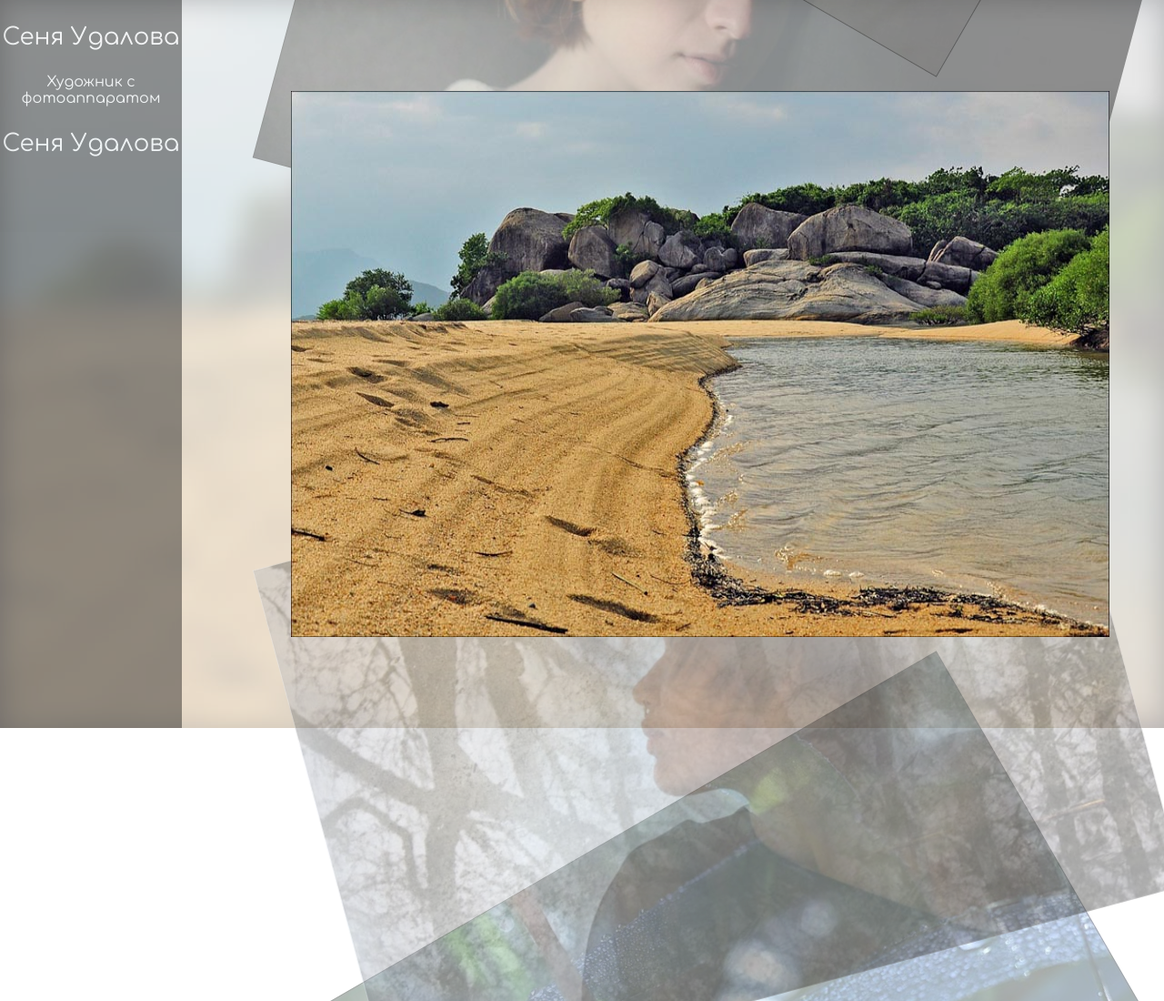
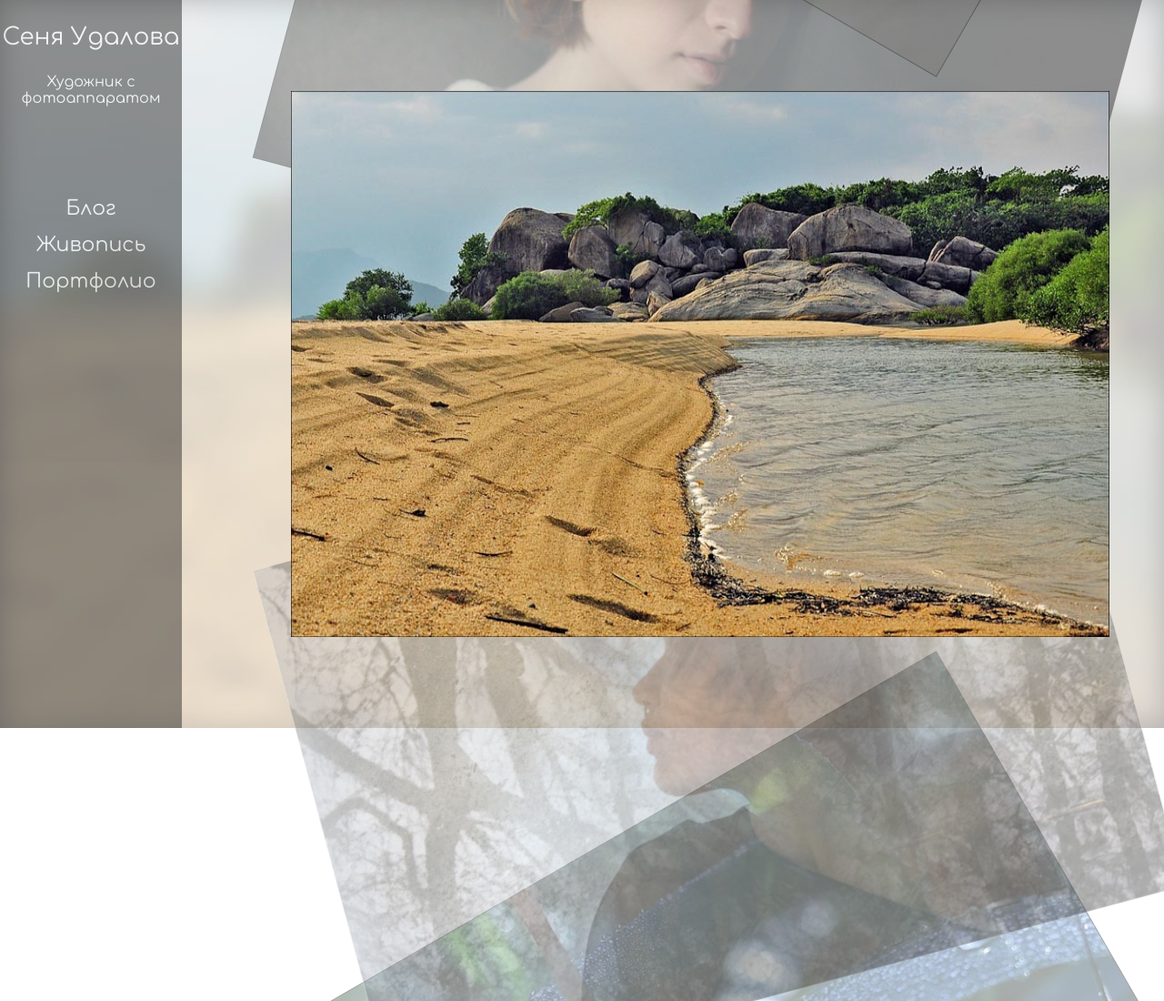
Before and after one commit to RPetrov/Udalova, a plain HTML site: page index.html in a window 1280 px wide. Shown: the top 1100 px of the page at 91% size. Drawn offline with Linux system fonts and the light colour scheme.

Commit message:
added menu

```diff
--- a/body_bg.css
+++ b/body_bg.css
@@ -42,14 +42,14 @@ margin: 0px;
 }
 
 .menu_item{
-
+text-decoration: none;
 color: #ffffff;
 text-align: center;
 font-family: 'Comfortaa', cursive;
 }
 
 .menu_item:hover{
-
+text-decoration: none;
 color: #dddddd;
 text-align: center;
 font-family: 'Comfortaa', cursive;
--- a/index.html
+++ b/index.html
@@ -27,7 +27,10 @@
     <p  class="menu_item" style="font-size: 26px;">Сеня Удалова</p>
     <p  class="menu_item" style="font-size: 16px;">Художник с фотоаппаратом</p>
 
-    <p  class="menu_item" style="font-size: 26px;">Сеня Удалова</p>
+    <p class="menu_item" style="position: relative; margin-top: 100px;"><a class="menu_item" style="font-size: 22px; " href="google.com">Блог</a> </p>
+    <p class="menu_item"><a class="menu_item" style="font-size: 22px; " href="google.com">Живопись</a> </p>
+    <p class="menu_item"><a class="menu_item" style="font-size: 22px; " href="google.com">Портфолио</a> </p>
+
 
 
 </div>
```
